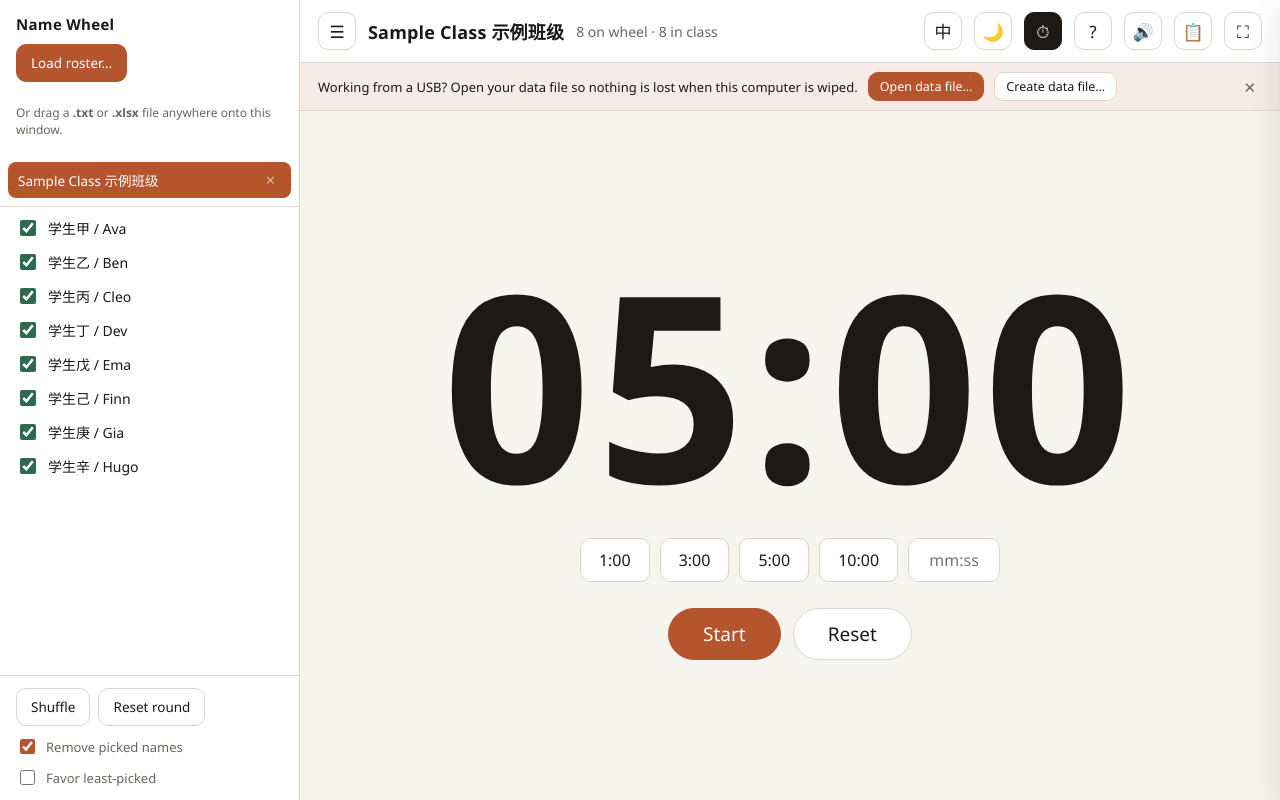
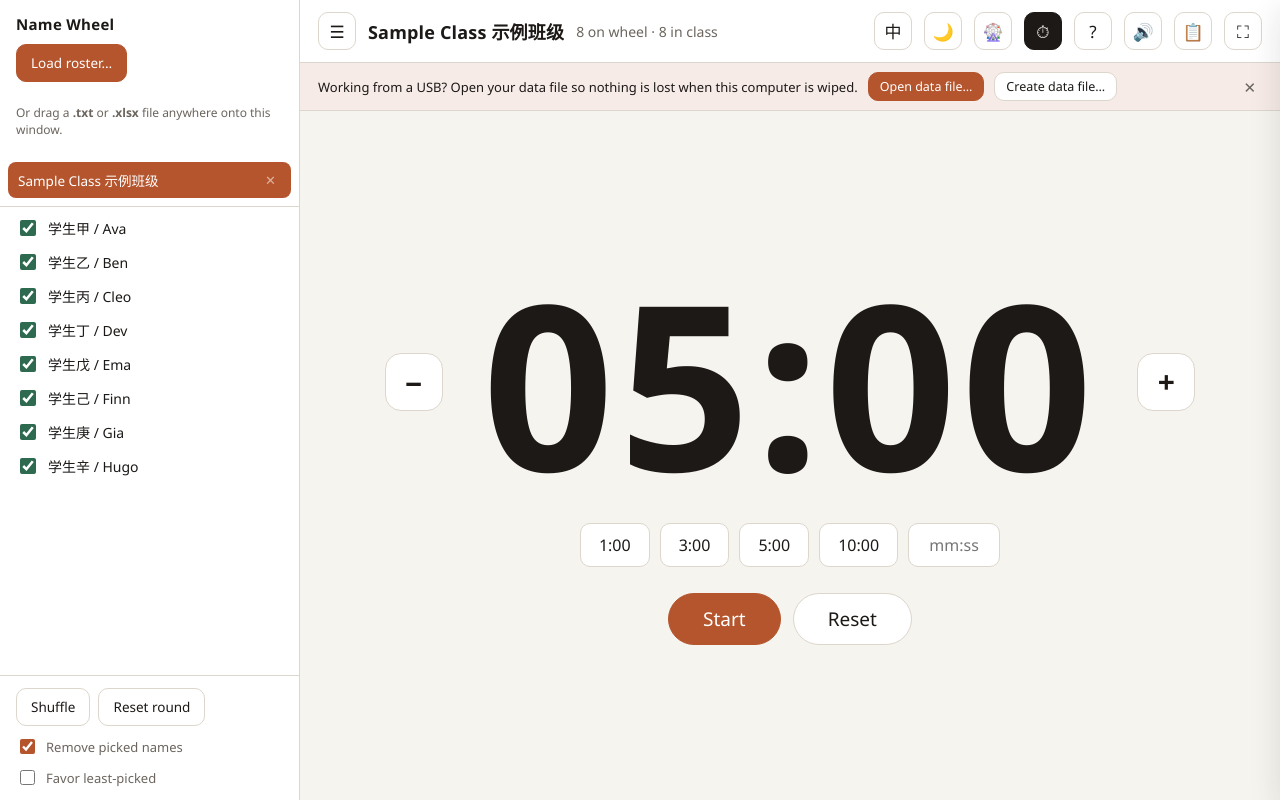
Before and after one commit to leothom/rollcall, a plain HTML site: page NamePicker.html in a window 1280 px wide. Both pictures are taken after a click on the button "Classroom timer". Drawn offline with Linux system fonts and the light colour scheme.

Commit message:
feat: timer minute +/- buttons, dedicated wheel button, dark-mode pressed chips
- +/- buttons flanking the countdown adjust by a whole minute, running
  or paused, floored at 1:00.
- The wheel and timer are now separate top-bar buttons acting as a view
  pair, so the way back from the timer screen is always visible.
- Pressed icon buttons use theme-scoped colors: the active chip stays
  dark in dark mode instead of inverting to a bright block.

Co-Authored-By: Claude Fable 5 <noreply@anthropic.com>

```diff
--- a/NamePicker.html
+++ b/NamePicker.html
@@ -30,6 +30,8 @@
     --wheel-hub: #ffffff;
     --wheel-hub-ring: #d8d2c8;
     --wheel-stroke: rgba(255, 255, 255, 0.85);
+    --pressed-bg: #1c1917;
+    --pressed-ink: #f6f4ef;
   }
   :root[data-theme="dark"] {
     --bg: #191715;
@@ -46,6 +48,9 @@
     --wheel-hub: #2e2a26;
     --wheel-hub-ring: #4a443d;
     --wheel-stroke: rgba(25, 23, 21, 0.75);
+    /* Pressed chips stay dark so active states don't glow in dark mode. */
+    --pressed-bg: #46403a;
+    --pressed-ink: #ece7df;
   }
   * { box-sizing: border-box; }
   html, body { height: 100%; }
@@ -116,7 +121,7 @@
     line-height: 1;
   }
   .iconbtn:hover { border-color: var(--muted); }
-  .iconbtn[aria-pressed="true"] { background: var(--ink); color: var(--bg); border-color: var(--ink); }
+  .iconbtn[aria-pressed="true"] { background: var(--pressed-bg); color: var(--pressed-ink); border-color: var(--pressed-bg); }
 
   /* ---------- Data-file banner ---------- */
   .banner {
@@ -304,8 +309,22 @@
     width: 100%;
     height: 100%;
   }
+  .timer-row { display: flex; align-items: center; gap: clamp(16px, 4vw, 40px); }
+  .timer-adj {
+    width: 58px;
+    height: 58px;
+    border-radius: 16px;
+    border: 1px solid var(--border);
+    background: var(--surface);
+    font-size: 30px;
+    font-weight: 600;
+    line-height: 1;
+    display: grid;
+    place-items: center;
+  }
+  .timer-adj:hover { border-color: var(--muted); }
   #timerDisplay {
-    font-size: clamp(80px, 24vw, 260px);
+    font-size: clamp(80px, 20vw, 230px);
     font-weight: 800;
     font-variant-numeric: tabular-nums;
     line-height: 1;
@@ -511,6 +530,7 @@
     <span class="spacer"></span>
     <button class="iconbtn" id="langBtn" title="切换到中文">中</button>
     <button class="iconbtn" id="themeBtn" aria-pressed="false" title="Dark mode">🌙</button>
+    <button class="iconbtn" id="wheelViewBtn" aria-pressed="true" title="Name wheel">🎡</button>
     <button class="iconbtn" id="timerViewBtn" aria-pressed="false" title="Classroom timer">⏱</button>
     <button class="iconbtn" id="helpBtn" title="Help">?</button>
     <button class="iconbtn" id="muteBtn" aria-pressed="false" title="Mute sounds">🔊</button>
@@ -527,7 +547,11 @@
 
   <main class="main">
     <div class="timer-view" id="timerView" hidden>
-      <div id="timerDisplay">05:00</div>
+      <div class="timer-row">
+        <button class="timer-adj" id="timerMinus" title="Subtract a minute">−</button>
+        <div id="timerDisplay">05:00</div>
+        <button class="timer-adj" id="timerPlus" title="Add a minute">+</button>
+      </div>
       <div class="timer-presets">
         <button class="btn" data-min="1">1:00</button>
         <button class="btn" data-min="3">3:00</button>
@@ -711,7 +735,10 @@ const I18N = {
     langTitle: "切换到中文",
     themeTitleDark: "Dark mode",
     themeTitleLight: "Light mode",
+    wheelViewTitle: "Name wheel",
     timerViewTitle: "Classroom timer",
+    timerMinusTitle: "Subtract a minute",
+    timerPlusTitle: "Add a minute",
     helpTitle: "Help",
     muteTitle: "Mute sounds",
     historyTitle: "Pick history and equity",
@@ -804,7 +831,10 @@ const I18N = {
     langTitle: "Switch to English",
     themeTitleDark: "深色模式",
     themeTitleLight: "浅色模式",
+    wheelViewTitle: "点名转盘",
     timerViewTitle: "课堂计时器",
+    timerMinusTitle: "减一分钟",
+    timerPlusTitle: "加一分钟",
     helpTitle: "帮助",
     muteTitle: "静音",
     historyTitle: "抽取历史与均衡",
@@ -1653,7 +1683,10 @@ function applyI18n() {
   langBtn.textContent = state.lang === "zh" ? "EN" : "中";
   langBtn.title = t("langTitle");
   themeBtn.title = state.theme === "dark" ? t("themeTitleLight") : t("themeTitleDark");
+  wheelViewBtn.title = t("wheelViewTitle");
   timerViewBtn.title = t("timerViewTitle");
+  document.getElementById("timerMinus").title = t("timerMinusTitle");
+  document.getElementById("timerPlus").title = t("timerPlusTitle");
   document.getElementById("helpBtn").title = t("helpTitle");
   muteBtn.title = t("muteTitle");
   historyBtn.title = t("historyTitle");
@@ -1959,21 +1992,35 @@ timerCustom.addEventListener("change", () => {
   if (ms > 0) timerSet(ms);
 });
 
+/* ± a whole minute, running or not. Floor at 1:00; − below that is a no-op. */
+function timerAdjust(delta) {
+  const cur = timer.running ? Math.max(0, timer.endTime - Date.now()) : timer.remaining;
+  if (delta < 0 && cur <= 60 * 1000) return;
+  const next = Math.max(60 * 1000, cur + delta);
+  timer.duration = next;
+  if (timer.running) timer.endTime = Date.now() + next;
+  else timer.remaining = next;
+  timerView.classList.remove("flash");
+  timerRender();
+}
+document.getElementById("timerMinus").addEventListener("click", () => timerAdjust(-60 * 1000));
+document.getElementById("timerPlus").addEventListener("click", () => timerAdjust(60 * 1000));
+
 /* ---------- Wheel <-> timer view switch ---------- */
 
 let timerMode = false;
+const wheelViewBtn = document.getElementById("wheelViewBtn");
 function applyView() {
   timerView.hidden = !timerMode;
   document.querySelector(".wheel-wrap").hidden = timerMode;
   spinBtn.hidden = timerMode;
+  wheelViewBtn.setAttribute("aria-pressed", String(!timerMode));
   timerViewBtn.setAttribute("aria-pressed", String(timerMode));
   if (!timerMode) drawWheel();
   else timerRender();
 }
-timerViewBtn.addEventListener("click", () => {
-  timerMode = !timerMode;
-  applyView();
-});
+wheelViewBtn.addEventListener("click", () => { timerMode = false; applyView(); });
+timerViewBtn.addEventListener("click", () => { timerMode = true; applyView(); });
 
 /* ---------- Help ---------- */
 
```
